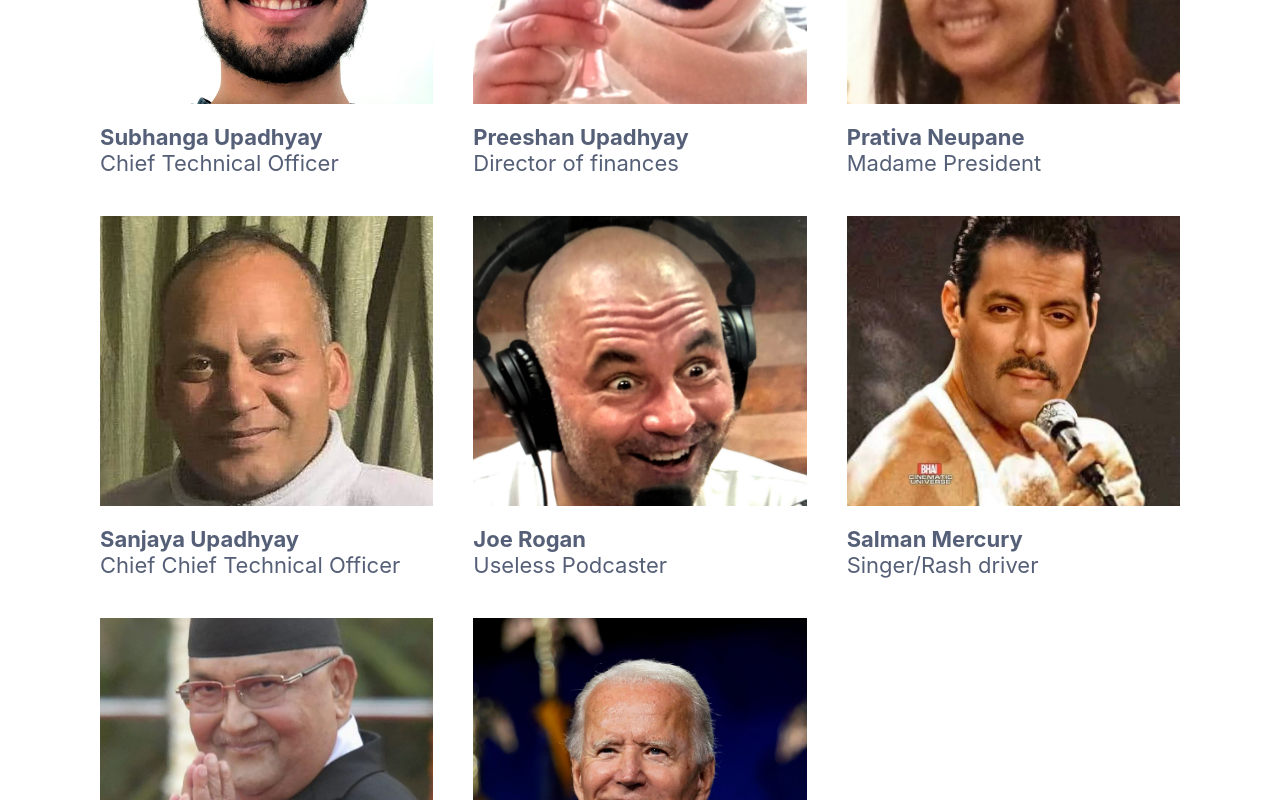
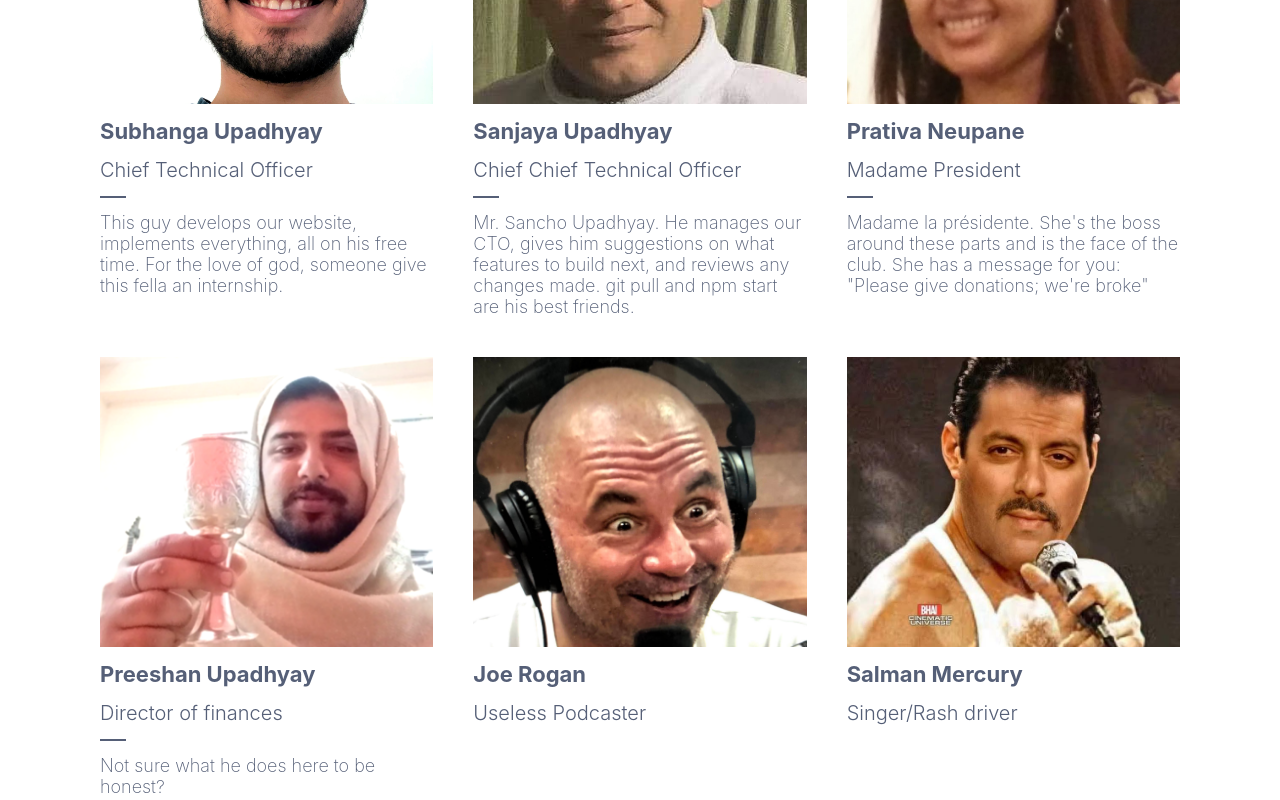
Before and after one commit to Azazel5/kiwanis-club, a React (Create React App) app: page /about in a window 1280 px wide. Shown: the part 1100-1900 px from the top of the page. Built offline with nearby package versions, Linux system fonts and the light colour scheme.

Commit message:
Styles grid item box and added content to staticGallery json

```diff
--- a/src/components/StaticGallery/StaticGallery.js
+++ b/src/components/StaticGallery/StaticGallery.js
@@ -9,6 +9,13 @@ const StaticGallery = props => {
                 <img src={staticGallery[key]["path"]} alt="member" className="static-gallery__item--img" />
                 <span className="static-gallery__item--name">{staticGallery[key]["name"]}</span>
                 <span className="static-gallery__item--position">{staticGallery[key]["position"]}</span>
+                {staticGallery[key]["description"] && <hr></hr>}
+
+                {staticGallery[key]["description"] &&
+                    <p className="static-gallery__item--description">
+                        {staticGallery[key]["description"]}
+                    </p>}
+
             </div>
         )
     })
--- a/src/components/StaticGallery/StaticGallery.scss
+++ b/src/components/StaticGallery/StaticGallery.scss
@@ -11,6 +11,15 @@
         color: #555f77;
         font-size: 2.2rem;
 
+        & > *:not(:last-child) {
+            margin-bottom: 1.4rem;
+        }
+
+        & hr {
+            border: 1px solid currentColor;
+            width: 2.6rem;
+        }
+
         &--img {
             height: 29rem;
             width: 100%;
@@ -22,8 +31,17 @@
             font-weight: 700;
         }
 
+        &--position {
+            font-weight: 350;
+            font-size: 2rem;
+        }
+
         &--description {
-            font-weight: 200;
+            text-align: left;
+            font-weight: 250;
+            font-size: 1.8rem;
         }
     }
+
+
 }
--- a/src/components/StaticGallery/StaticGalleryContent.js
+++ b/src/components/StaticGallery/StaticGalleryContent.js
@@ -12,28 +12,28 @@ export const staticGallery = {
         "path": Person1,
         "name": "Subhanga Upadhyay",
         "position": "Chief Technical Officer",
-        "description": "lol"
-    },
-
-    "2": {
-        "path": Person2,
-        "name": "Preeshan Upadhyay",
-        "position": "Director of finances",
-        "description": "lol"
+        "description": "This guy develops our website, implements everything, all on his free time. For the love of god, someone give this fella an internship."
     },
 
     "3": {
         "path": Person3,
         "name": "Prativa Neupane",
         "position": "Madame President",
-        "description": "lol"
+        "description": "Madame la présidente. She's the boss around these parts and is the face of the club. She has a message for you: \"Please give donations; we're broke\""
+    },
+
+    "2": {
+        "path": Person6,
+        "name": "Sanjaya Upadhyay",
+        "position": "Chief Chief Technical Officer",
+        "description": "Mr. Sancho Upadhyay. He manages our CTO, gives him suggestions on what features to build next, and reviews any changes made. git pull and npm start are his best friends."
     },
 
     "4": {
-        "path": Person6,
-        "name": "Sanjaya Upadhyay",
-        "position": "Chief Chief Technical Officer",
-        "description": "lol"
+        "path": Person2,
+        "name": "Preeshan Upadhyay",
+        "position": "Director of finances",
+        "description": "Not sure what he does here to be honest?"
     },
 
     "5": {
```
